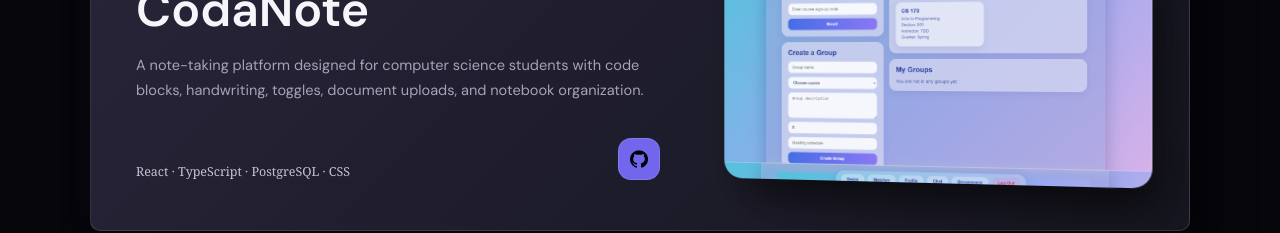
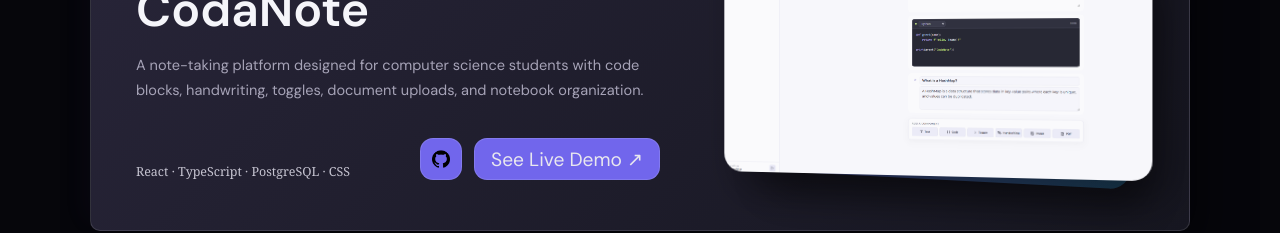
Before and after one commit to csongco13/design-portfolio, a React (Vite) app: page / in a window 1280 px wide. Shown: the part 3300-3533 px from the top of the page. Built offline with nearby package versions, Linux system fonts and the light colour scheme.

Commit message:
Modify styling and index for case studies and projects

```diff
--- a/public/case-studies/mockitup/index.html
+++ b/public/case-studies/mockitup/index.html
@@ -3,7 +3,7 @@
 <head>
     <meta charset="UTF-8">
     <meta name="viewport" content="width=device-width, initial-scale=1.0">
-    <link rel="stylesheet" type="text/css" href="./styles.css">
+    <link rel="stylesheet" type="text/css" href="../styles.css">
     <title>Mock-It-Up</title>
 </head>
 <body>
@@ -14,7 +14,7 @@
         <div class="hero--right">
             <h1 class="project__title">Mock-It-Up</h1>
             <h2 class="project__description">UI-Prototyping Assistant</h2>
-            <h3 class="project__position">Full-stack Developer • UI/UX Design • Project Lead</h3>
+            <h3 class="project__position">Made With: Figma • React • TypeScript</h3>
         </div>
     </div>
     <div class="team section grid-wrapper">
--- a/src/App.jsx
+++ b/src/App.jsx
@@ -36,7 +36,7 @@ const projects = [
     image: "/images/csnotes.png",
     tech: ["React", "TypeScript", "PostgreSQL", "CSS"],
     github: "https://github.com/csongco13/CodaNote",
-    live: "",
+    live: "https://coda-note.vercel.app/",
   },
 
   {
@@ -60,7 +60,7 @@ const projects = [
     image: "/images/moveit.png",
     tech: ["Godot", "ESP32", "C++", "UDP"],
     github: "https://github.com/",
-    live: "",
+    live: "https://drive.google.com/drive/u/2/folders/18aF3xZQ2vkpVuV6g5rUQA8jSoTXWzKOQ",
   },
 
   {
```
Also changed, not shown: public/case-studies/styles.css (renamed from public/case-studies/mockitup/styles.css, +0 -9 lines), public/images/collide.png (added), public/images/csnotes.png, src/App.css (line endings or trailing spaces).
